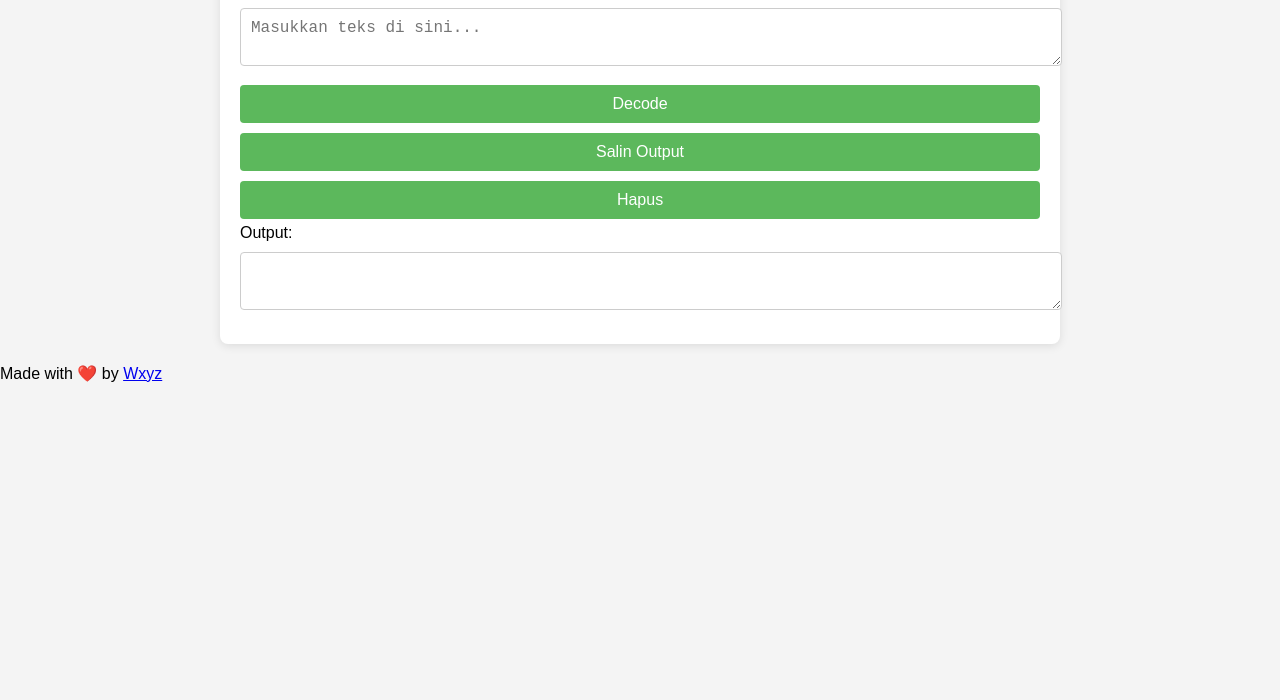
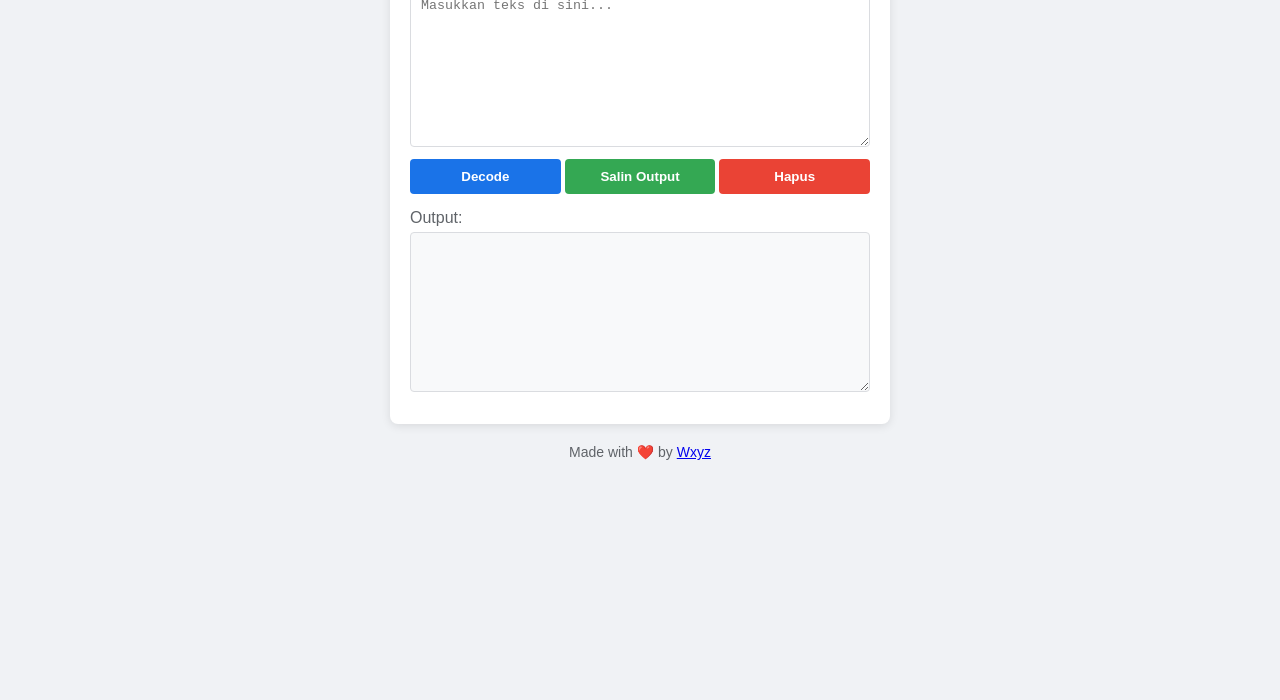
Before and after one commit to wxyz47/query, a plain HTML site: page index.html in a window 1280 px wide. Shown: the part 140-840 px from the top of the page. Before the commit the page ends 800 px from the top, so only its background shows below. Drawn offline with Linux system fonts and the light colour scheme.

Commit message:
Update styles.css

```diff
--- a/styles.css
+++ b/styles.css
@@ -1,60 +1,103 @@
 body {
-    font-family: Arial, sans-serif;
-    background-color: #f4f4f4;
+    font-family: 'Arial', sans-serif;
+    background-color: #f0f2f5;
     margin: 0;
-    padding: 0;
+    padding: 20px;
+    display: flex;
+    flex-direction: column;
+    min-height: 100vh;
 }
-
 .container {
-    max-width: 800px;
-    margin: 20px auto;
-    padding: 20px;
-    background: white;
+    background-color: white;
     border-radius: 8px;
     box-shadow: 0 2px 10px rgba(0, 0, 0, 0.1);
+    padding: 20px;
+    width: 100%;
+    max-width: 500px;
+    box-sizing: border-box;
+    margin: 0 auto;
 }
-
 h1 {
+    color: #1a73e8;
     text-align: center;
-    color: #333;
+    margin-bottom: 20px;
+    font-size: 24px;
 }
-
+label {
+    display: block;
+    margin-bottom: 5px;
+    color: #5f6368;
+}
 textarea {
     width: 100%;
     padding: 10px;
-    margin: 10px 0;
-    border: 1px solid #ccc;
+    border: 1px solid #dadce0;
     border-radius: 4px;
-    font-size: 16px;
     resize: vertical;
+    min-height: 160px;
+    margin-bottom: 8px;
+    box-sizing: border-box;
 }
-
+.button-group {
+    display: flex;
+    justify-content: space-between;
+    gap: 4px;
+    margin-bottom: 15px;
+}
 button {
-    width: 100%;
-    padding: 10px;
-    margin: 5px 0;
-    background-color: #5cb85c;
-    color: white;
+    flex: 1;
+    padding: 10px 5px;
     border: none;
     border-radius: 4px;
-    font-size: 16px;
     cursor: pointer;
+    font-weight: bold;
+    transition: background-color 0.3s;
+    white-space: nowrap;
+    overflow: hidden;
+    text-overflow: ellipsis;
 }
-
-button:hover {
-    background-color: #4cae4c;
+#decodeButton {
+    background-color: #1a73e8;
+    color: white;
 }
-
-@media (max-width: 600px) {
+#decodeButton:hover {
+    background-color: #1557b0;
+}
+#copyButton {
+    background-color: #34a853;
+    color: white;
+}
+#copyButton:hover {
+    background-color: #2d8d46;
+}
+#clearButton {
+    background-color: #ea4335;
+    color: white;
+}
+#clearButton:hover {
+    background-color: #d33828;
+}
+#output {
+    background-color: #f8f9fa;
+}
+.footer {
+    margin-top: 20px;
+    text-align: center;
+    color: #5f6368;
+    font-size: 14px;
+}
+@media (max-width: 480px) {
+    .container {
+        padding: 15px;
+    }
     h1 {
-        font-size: 1.5em;
+        font-size: 20px;
     }
-
     textarea {
-        font-size: 14px;
+        min-height: 120px;
     }
-
     button {
-        font-size: 14px;
+        font-size: 12px;
+        padding: 8px 2px;
     }
 }
```
